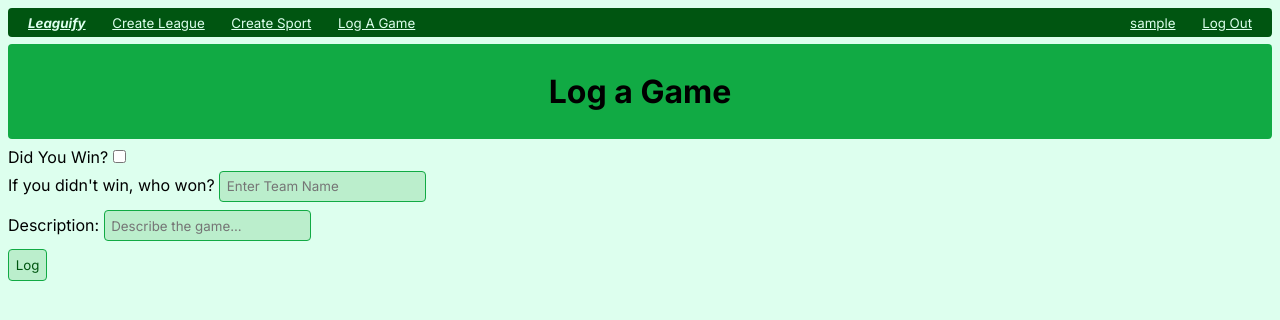
After one commit to Hariswar/data-holics, a Django app: page /create_game in a window 1280 px wide. The commit adds this page. Shown: the top 320 px of the page. Run offline with Django 4.2, Linux system fonts and the light colour scheme; the visitor is signed in with stand-in values (Sample User, id 1).

Commit message:
Michael Most Recent Changes

```diff
--- a/leaguify/admin.py
+++ b/leaguify/admin.py
@@ -1,6 +1,7 @@
 from django.contrib import admin
 from .models import *
 
-admin.site.register(Player)
+admin.site.register(Custom_User)
 admin.site.register(Sport)
+admin.site.register(League)
 # Register your models here.
--- a/leaguify/models.py
+++ b/leaguify/models.py
@@ -55,6 +55,7 @@ class Game(models.Model):
     # leagueID = models.ForeignKey(League, on_delete=models.SET_NULL, null=True)
     # sportID = models.ForeignKey(Sport, on_delete=models.CASCADE)
     Description = models.TextField(null=True)
+
 class Sport_Stats(models.Model):
     teamID = models.ForeignKey(Team, on_delete=models.SET_NULL,null=True)
     score = models.IntegerField(default=0)
--- /dev/null
+++ b/leaguify/templates/create_game.html
@@ -0,0 +1,25 @@
+{% extends 'master_template.html' %}
+
+{% block title %}
+<title>Leaguify | Games</title>
+{% endblock %}
+
+{% block header %}
+<h1>Log a Game</h1>
+{% endblock %}
+
+{% block body %}
+<form method ="POST" action="">
+    {% csrf_token %}
+    <label>Did You Win? </label>
+    <input type="checkbox" name="win" value="yes"/>
+    <br>
+    <label>If you didn't win, who won?</label>
+    <input type="text" name="teamWin" placeholder="Enter Team Name"/>
+    <br>
+    <label>Description: </label>
+    <input type="text" name="description" placeholder="Describe the game..."/>
+    <br>
+    <input type="submit" value="Log"/>
+</form>
+{% endblock %}
--- a/leaguify/templates/master_template.html
+++ b/leaguify/templates/master_template.html
@@ -13,6 +13,7 @@
     {% if user.is_authenticated %}
     <small><a href="{% url 'create_league' %}">Create League</a></small>
     <small><a href="{% url 'create_sport' %}">Create Sport</a></small>
+    <small><a href="{% url 'create_game' %}">Log A Game</a></small>
     <!-- <small><a href="{% url 'create_team' %}">Create Team</a></small> -->
     <hr>
     <small><a href="{% url 'user_home' %}">{{ user }}</a></small>
--- a/leaguify/urls.py
+++ b/leaguify/urls.py
@@ -18,4 +18,5 @@ urlpatterns = [
     path("create_new_team", views.create_new_team, name="create_new_team"),
     path("user_home", views.user_home, name="user_home"),
     path("create_sport", views.create_new_sport, name="create_sport"),
+    path("create_game", views.create_game, name="create_game"),
 ]
--- a/leaguify/views.py
+++ b/leaguify/views.py
@@ -99,6 +99,7 @@ def create_league(request):
 # CREATE NEW TEAM PAGE
 @csrf_protect
 def create_team(request):
+
     template = loader.get_template('create_team.html')
     context = {}
     return HttpResponse(template.render(context, request))
@@ -122,7 +123,27 @@ def user_home(request):
     }
     return HttpResponse(template.render(context, request))
 
-
+@login_required
+def create_game(request):
+    if request.method == 'POST':
+        try:
+            didWin = request.POST.get('win')
+            team = None
+            if didWin == 'yes':
+                player = Player.objects.get(userID__emailAddress=request.user)
+                team = player.teamID
+            else:
+                try:
+                    winner = request.POST.get('teamWin')
+                    team = Team.objects.get(teamName=winner)
+                except:
+                    return redirect('create_game')
+            desc = request.POST.get('description')
+            new_game = Game.objects.create(team,desc)
+            return redirect('home')
+        except:
+            return redirect('create_game')
+    return render(request, 'create_game.html')
 # --- DATABASE FUNCTIONS + REDIRECTS ---
 
 # RESPONSE WHEN CREATING NEW ACCOUNT
@@ -151,8 +172,10 @@ def create_new_account(request):
 @csrf_protect
 def create_new_team(request):
     if request.method == 'POST':
+
         return redirect('create_team')
-    return render(request, 'blank.html')
+
+    return render(request, 'create_team.html')
 
 # CREATE NEW TEAM RESPONSE
 @csrf_protect
```
Also changed, not shown: db.sqlite3 (added).
